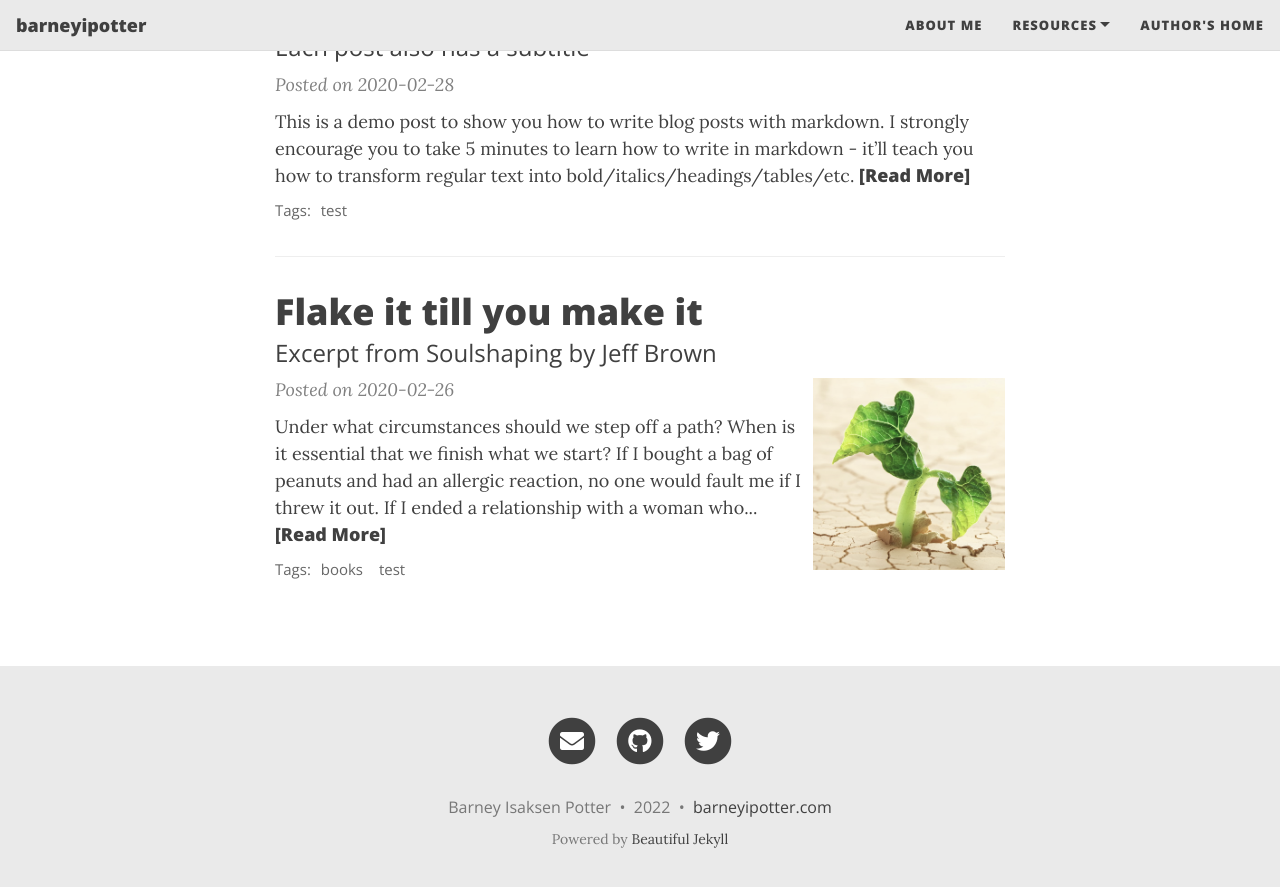
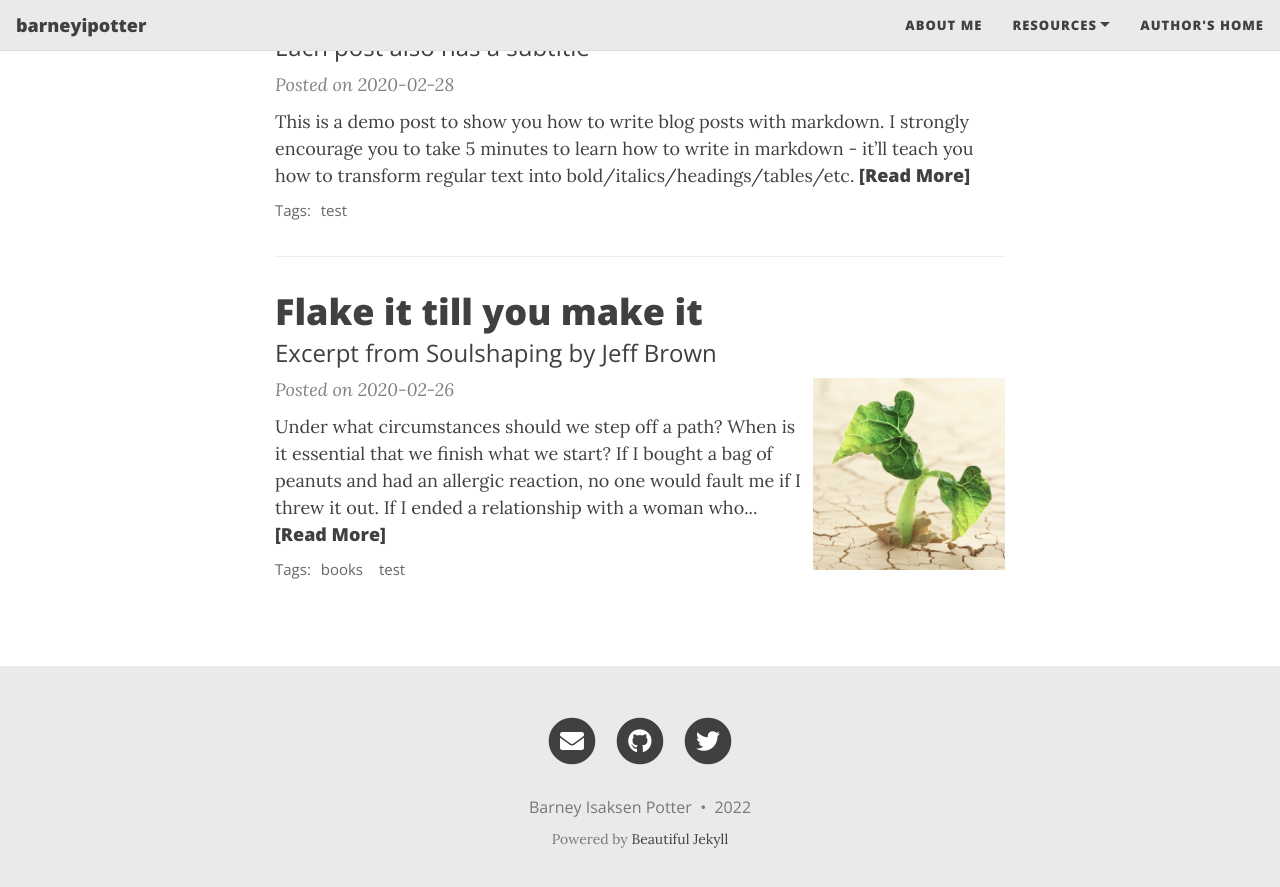
Before and after one commit to barneypotter24/barneypotter24.github.io, a Jekyll site: the page built from index.html, in a window 1280 px wide and 900 px high, scrolled down 844 px. Shown: the top 887 px of the window. Built offline with Jekyll 4.4.1, drawn with Linux system fonts in a browser that asks for light colours; nearby versions of some CDN libraries; the list of posts is cut into pages by our own code; some of the changed lines change nothing that is shown.

Commit message:
remove dead url from config

```diff
--- a/_config.yml
+++ b/_config.yml
@@ -77,7 +77,7 @@ share-links-active:
 
 # How to display the link to your website in the footer
 # Remove this if you don't want a link in the footer
-url-pretty: "barneyipotter.com"
+# url-pretty: "barneyipotter.com"
 
 # Excerpt word length - Truncate the excerpt of each post on the feed page to the specified number of words
 excerpt_length: 50
```
